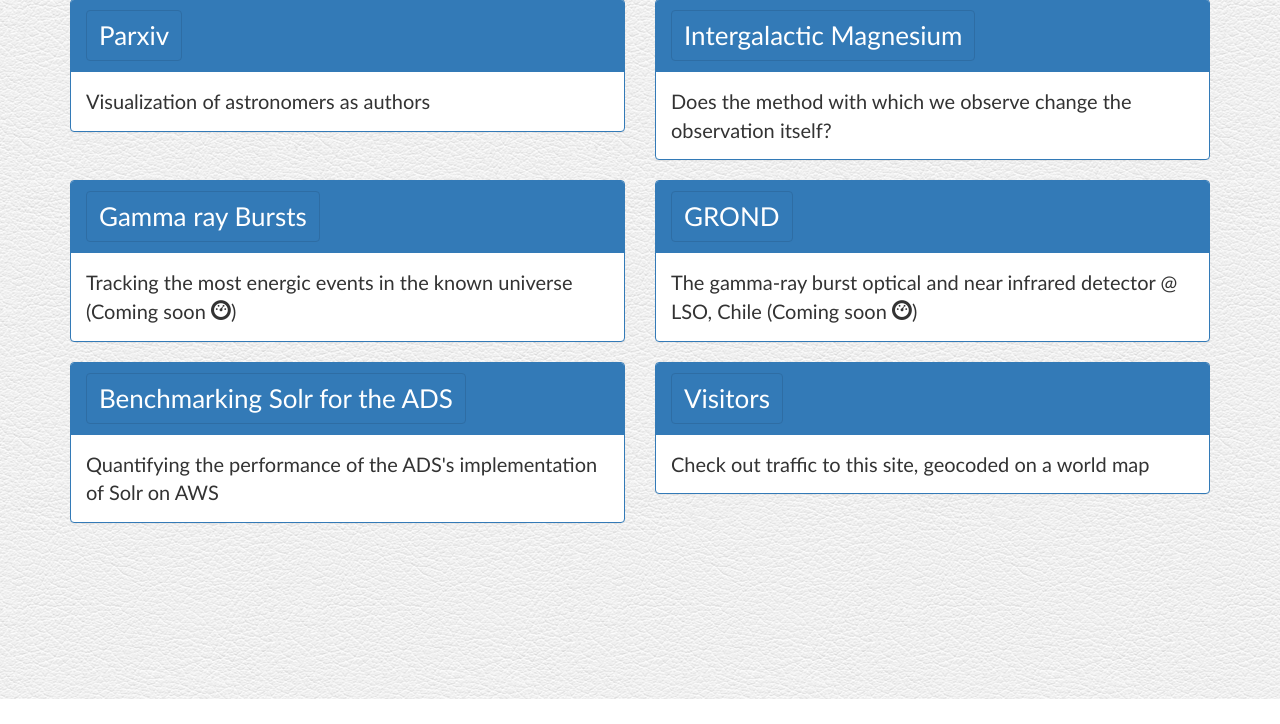
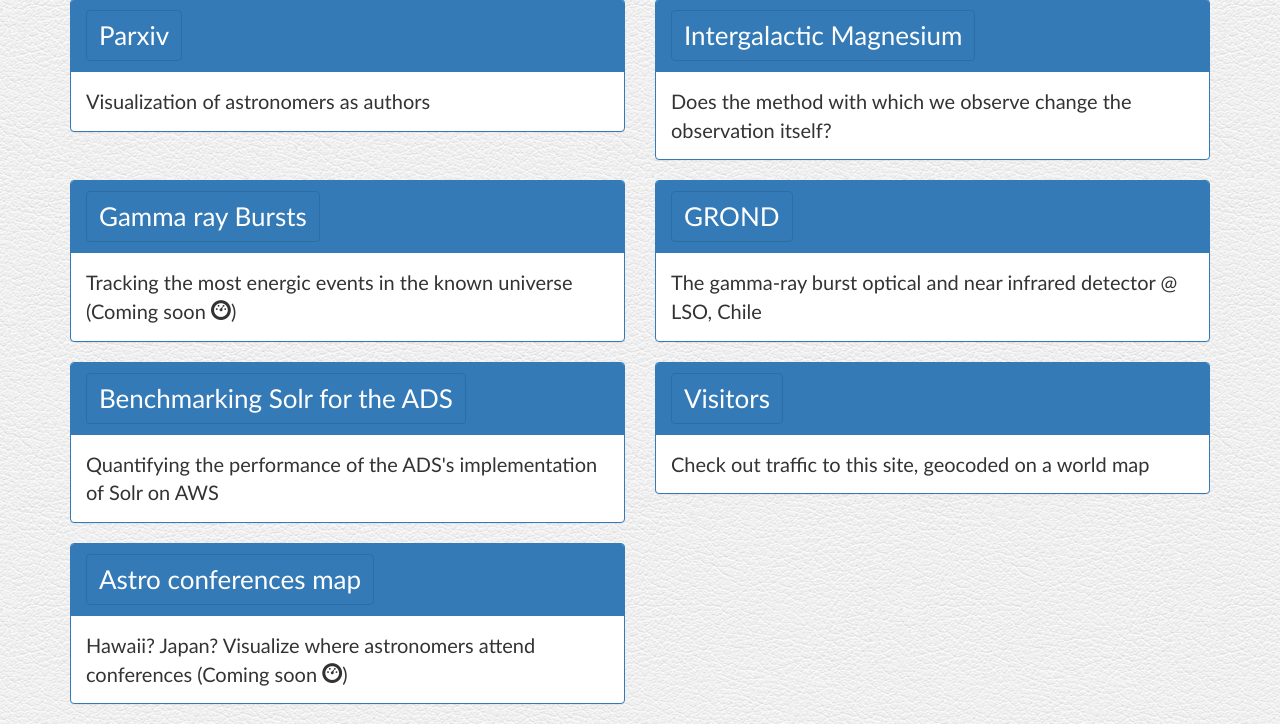
Before and after one commit to vsudilov/vss-flask, a Flask app: page /projects/ in a window 1280 px wide. Shown: the part 101-825 px from the top of the page. Before the commit the page ends 800 px from the top, so only its background shows below. Run offline with Flask 2, Linux system fonts and the light colour scheme; some libraries are stand-ins or nearby versions.

Commit message:
Update /projects/ landing page

```diff
--- a/templates/projects.html
+++ b/templates/projects.html
@@ -28,9 +28,6 @@ $(document).ready(function(){
         </div>
       </div>
     </div>
-  <!-- </div> -->
-
-  <!-- <div class="row"> -->
     <div class="col-md-6">
       <div class="panel panel-primary">
         <div class="panel-heading">
@@ -54,21 +51,17 @@ $(document).ready(function(){
         </div>
       </div>
     </div>
-  <!-- </div> -->
-
-  <!-- <div class="row"> -->
     <div class="col-md-6">
       <div class="panel panel-primary">
         <div class="panel-heading">
-          <a class="btn btn-primary" href="/projects/#grond">GROND</a>
+          <a class="btn btn-primary" href="/projects/grond">GROND</a>
         </div>
         <div class="panel-body">
-          The gamma-ray burst optical and near infrared detector @ LSO, Chile (Coming soon <span class="glyphicon glyphicon-dashboard"></span>)
+          The gamma-ray burst optical and near infrared detector @ LSO, Chile
         </div>
       </div>
     </div>
   </div>
-
 
   <div class="row">
     <div class="col-md-6">
@@ -81,10 +74,6 @@ $(document).ready(function(){
         </div>
       </div>
     </div>
-  <!-- </div> -->
-
-
-  <!-- <div class="row"> -->
     <div class="col-md-6">
       <div class="panel panel-primary">
         <div class="panel-heading">
@@ -97,6 +86,18 @@ $(document).ready(function(){
     </div>
   </div>
 
+  <div class="row">
+    <div class="col-md-6">
+      <div class="panel panel-primary">
+        <div class="panel-heading">
+          <a class="btn btn-primary" href="/projects/#astro-conferences">Astro conferences map</a>
+        </div>
+        <div class="panel-body">
+          Hawaii? Japan? Visualize where astronomers attend conferences (Coming soon <span class="glyphicon glyphicon-dashboard"></span>)
+        </div>
+      </div>
+    </div>
+  </div>
 
 </div>
 
```
